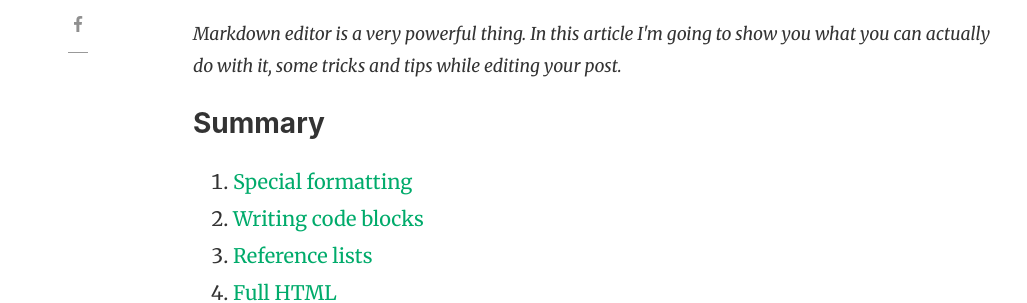
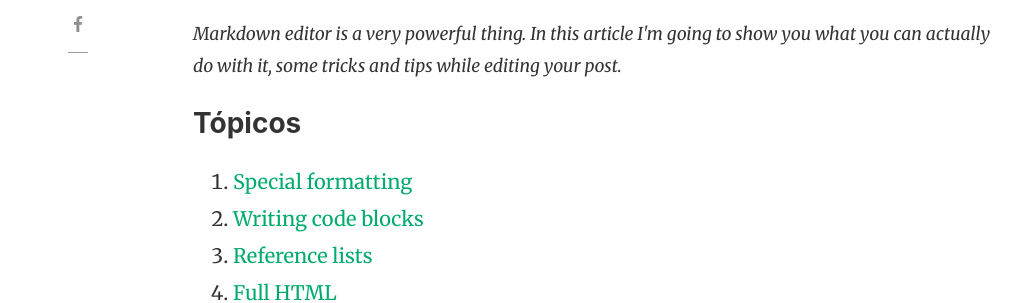
Before and after one commit to AndersonMamede/blog.archaeopoint.com, a Jekyll site: the page built from _posts/2018-06-12-education.md, in a window 1280 px wide and 900 px high, scrolled down 850 px. Shown: the part 154-457 px from the top of the window, without its empty margins (92-1119 px from the left). Built offline with Jekyll 4.4.1, drawn with Linux system fonts in a browser that asks for light colours; nearby versions of some CDN libraries; comment, search, counter and statistics services are not loaded.

Commit message:
Add translations

```diff
--- a/_layouts/post.html
+++ b/_layouts/post.html
@@ -75,7 +75,7 @@
                         <p><em>{{page.beforetoc}}</em></p>
                     {% endif %}
                     <div class="toc mt-4 mb-4 lead">
-                        <h3 class="font-weight-bold">Summary</h3>
+                        <h3 class="font-weight-bold">Tópicos</h3>
                         {% include toc.html html=content %}
                     </div>
                 {% endif %}
--- a/assets/js/lunrsearchengine.js
+++ b/assets/js/lunrsearchengine.js
@@ -33,7 +33,7 @@
 function lunr_search(term) {
     document.getElementById('lunrsearchresults').innerHTML = '<ul></ul>';
     if(term) {
-        document.getElementById('lunrsearchresults').innerHTML = "<p>Search results for '" + term + "'</p>" + document.getElementById('lunrsearchresults').innerHTML;
+        document.getElementById('lunrsearchresults').innerHTML = "<p>Resultados para '" + term + "'</p>" + document.getElementById('lunrsearchresults').innerHTML;
         //put results on the screen.
         var results = idx.search(term);
         if(results.length>0){
@@ -48,7 +48,7 @@
                 document.querySelectorAll('#lunrsearchresults ul')[0].innerHTML = document.querySelectorAll('#lunrsearchresults ul')[0].innerHTML + "<li class='lunrsearchresult'><a href='" + url + "'><span class='title'>" + title + "</span><br /><span class='body'>"+ body +"</span><br /><span class='url'>"+ url +"</span></a></li>";
             }
         } else {
-            document.querySelectorAll('#lunrsearchresults ul')[0].innerHTML = "<li class='lunrsearchresult'>No results found...</li>";
+            document.querySelectorAll('#lunrsearchresults ul')[0].innerHTML = "<li class='lunrsearchresult'>Nenhum resultado encontrado...</li>";
         }
     }
     return false;
@@ -58,9 +58,9 @@
     $('#lunrsearchresults').show( 400 );
     $( "body" ).addClass( "modal-open" );
 
-    document.getElementById('lunrsearchresults').innerHTML = '<div id="resultsmodal" class="modal fade show d-block"  tabindex="-1" role="dialog" aria-labelledby="resultsmodal"> <div class="modal-dialog shadow-lg" role="document"> <div class="modal-content"> <div class="modal-header" id="modtit"> <button type="button" class="close" id="btnx" data-dismiss="modal" aria-label="Close"> &times; </button> </div> <div class="modal-body"> <ul class="mb-0"> </ul>    </div> <div class="modal-footer"><button id="btnx" type="button" class="btn btn-danger btn-sm" data-dismiss="modal">Close</button></div></div> </div></div>';
+    document.getElementById('lunrsearchresults').innerHTML = '<div id="resultsmodal" class="modal fade show d-block"  tabindex="-1" role="dialog" aria-labelledby="resultsmodal"> <div class="modal-dialog shadow-lg" role="document"> <div class="modal-content"> <div class="modal-header" id="modtit"> <button type="button" class="close" id="btnx" data-dismiss="modal" aria-label="Close"> &times; </button> </div> <div class="modal-body"> <ul class="mb-0"> </ul>    </div> <div class="modal-footer"><button id="btnx" type="button" class="btn btn-danger btn-sm" data-dismiss="modal">Fechar</button></div></div> </div></div>';
     if(term) {
-        document.getElementById('modtit').innerHTML = "<h5 class='modal-title'>Search results for '" + term + "'</h5>" + document.getElementById('modtit').innerHTML;
+        document.getElementById('modtit').innerHTML = "<h5 class='modal-title'>Resultados para '" + term + "'</h5>" + document.getElementById('modtit').innerHTML;
         //put results on the screen.
         var results = idx.search(term);
         if(results.length>0){
@@ -75,7 +75,7 @@
                 document.querySelectorAll('#lunrsearchresults ul')[0].innerHTML = document.querySelectorAll('#lunrsearchresults ul')[0].innerHTML + "<li class='lunrsearchresult'><a href='" + url + "'><span class='title'>" + title + "</span><br /><small><span class='body'>"+ body +"</span><br /><span class='url'>"+ url +"</span></small></a></li>";
             }
         } else {
-            document.querySelectorAll('#lunrsearchresults ul')[0].innerHTML = "<li class='lunrsearchresult'>Sorry, no results found. Close & try a different search!</li>";
+            document.querySelectorAll('#lunrsearchresults ul')[0].innerHTML = "<li class='lunrsearchresult'>Desculpe, nenhum resultado foi encontrado. Feche e tente com outro termo!</li>";
         }
     }
     return false;
```
